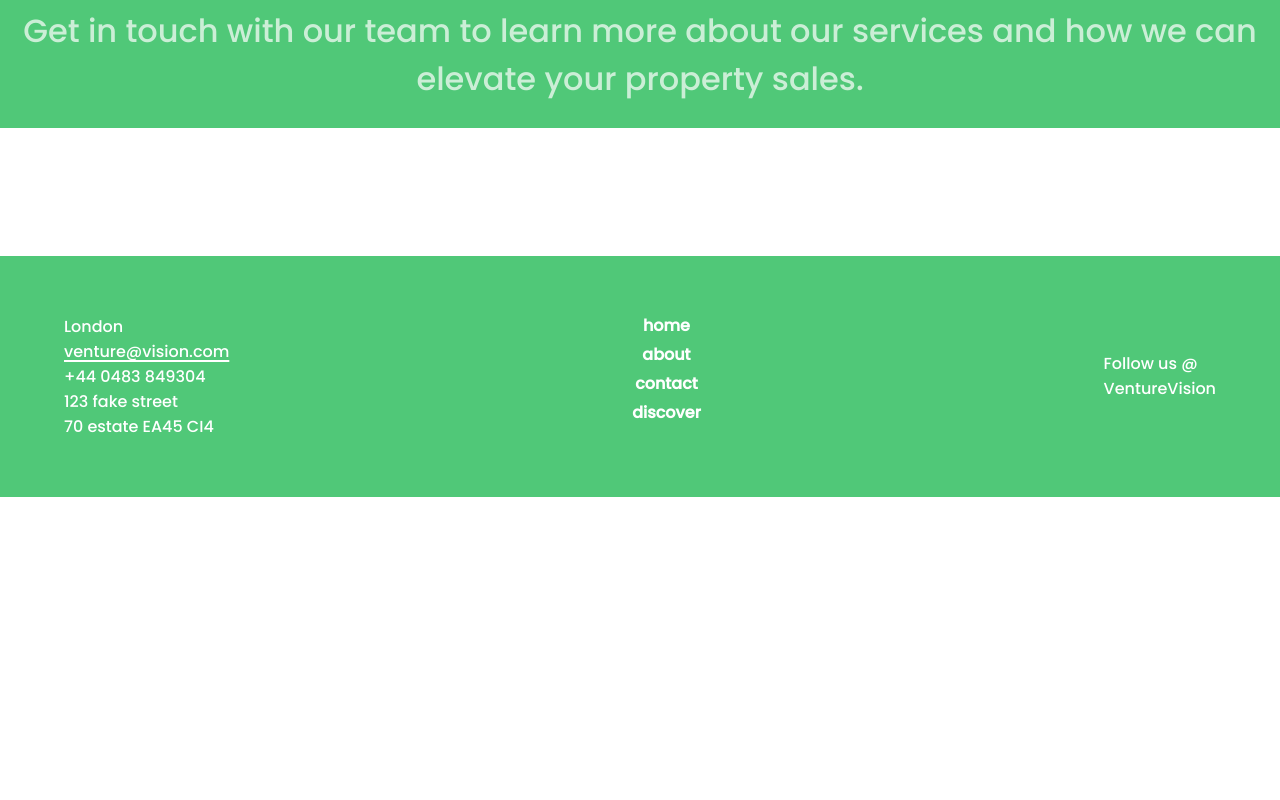
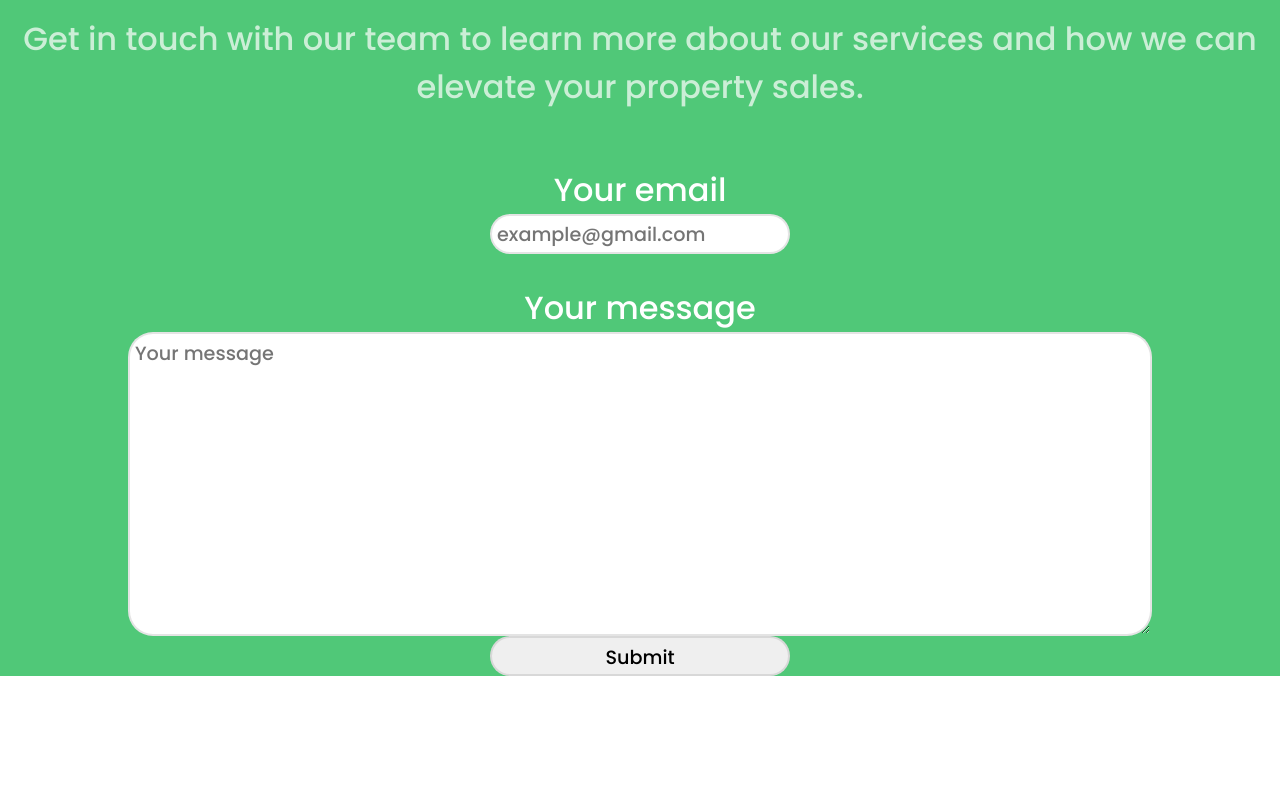
Before and after one commit to DylanHearn1/Venture, a React (Vite) app: page / in a window 1280 px wide. Shown: the part 2020-2820 px from the top of the page. Before the commit the page ends 2517 px from the top, so only its background shows below. Built offline with nearby package versions, Linux system fonts and the light colour scheme; no server answers.

Commit message:
added form

```diff
--- a/src/App.scss
+++ b/src/App.scss
@@ -11,6 +11,8 @@ $heading-tablet: 3em;
 $p-tablet: 1.5em;
 $p-size: 2em;
 $p-weight: 500;
+
+$p-small: 1.2em;
 
 $primary: #50C878;
 $secondary: rgb(43, 139, 75);
--- /dev/null
+++ b/src/components/contact/contact.module.scss
@@ -0,0 +1,42 @@
+@use '../../App.scss';
+
+form {
+    display: flex;
+    flex-direction: column;
+    align-items: center;
+}
+
+label {
+    color: white;
+    font-size: App.$p-size;
+    margin-top: 30px;
+}
+
+@mixin field {
+    max-width: 80%;
+    font-size: App.$p-small;
+    border-radius: 25px;
+    padding: 5px;
+    outline: none;
+    border: solid App.$third 2px;
+
+    &:focus {
+        border-radius: 0;
+        transition: ease .2s;
+    }
+}
+
+input {
+    width: 300px;
+    height: 40px;
+    @include field
+}
+
+textarea {
+    @include field
+}
+
+.submit {
+    background-color: blue;
+    border-radius: 0;
+}
--- a/src/components/contact/contact.tsx
+++ b/src/components/contact/contact.tsx
@@ -1,4 +1,5 @@
 import shared from '../sharedComponents/shared.module.scss';
+import './contact.module.scss';
 
 const Contact = () => {
   return (
@@ -9,6 +10,25 @@ const Contact = () => {
           Get in touch with our team to learn more about our services and how we
           can elevate your property sales.
         </p>
+        <form action="">
+          <label htmlFor="">Your email</label>
+          <input
+            type="email"
+            name=""
+            id=""
+            placeholder="example@gmail.com"
+            required
+          />
+          <label htmlFor="">Your message</label>
+          <textarea
+            id="message"
+            cols={70}
+            maxLength={500}
+            rows={10}
+            placeholder="Your message"
+          ></textarea>
+          <input type="submit" name="" />
+        </form>
       </div>
     </div>
   );
--- a/src/components/discover/property.module.scss
+++ b/src/components/discover/property.module.scss
@@ -68,11 +68,11 @@ select {
     border-radius: 15px;
     background-color: App.$primary;
     color: white;
-    font-size: 1em;
+    font-size: 1.2rem;
 }
 
 option {
     background-color: white;
     color: black;
-    font-size: 1em;
+    font-size: 1.2rem;
 }
--- a/src/components/footer/footer.module.scss
+++ b/src/components/footer/footer.module.scss
@@ -17,6 +17,7 @@
 .location {
     color: white;
     margin: 5% 0;
+    font-size: App.$p-small;
 }
 
 .email {
@@ -30,6 +31,7 @@
     flex-direction: column;
     align-items: center;
     height: 130px;
+    font-size: App.$p-small;
 
     a {
         text-decoration: none;
@@ -48,6 +50,7 @@
 .socialimage {
     width: 50px;
     color: white;
+    font-size: App.$p-small;
 }
 
 .logos {
```
